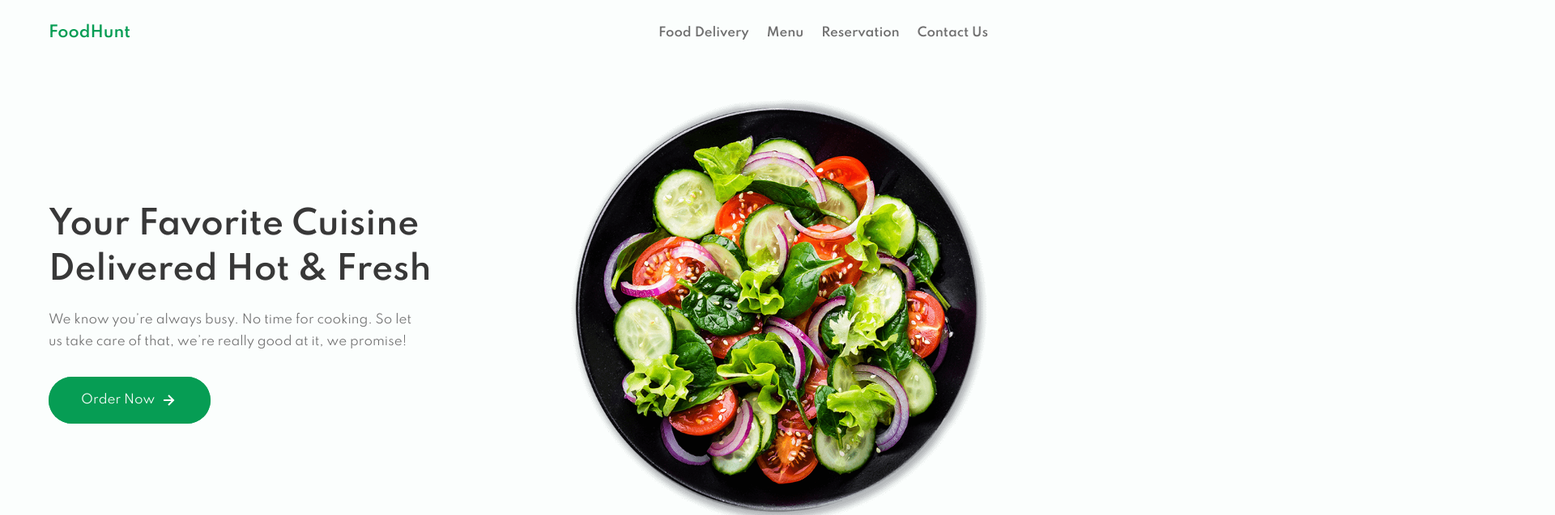
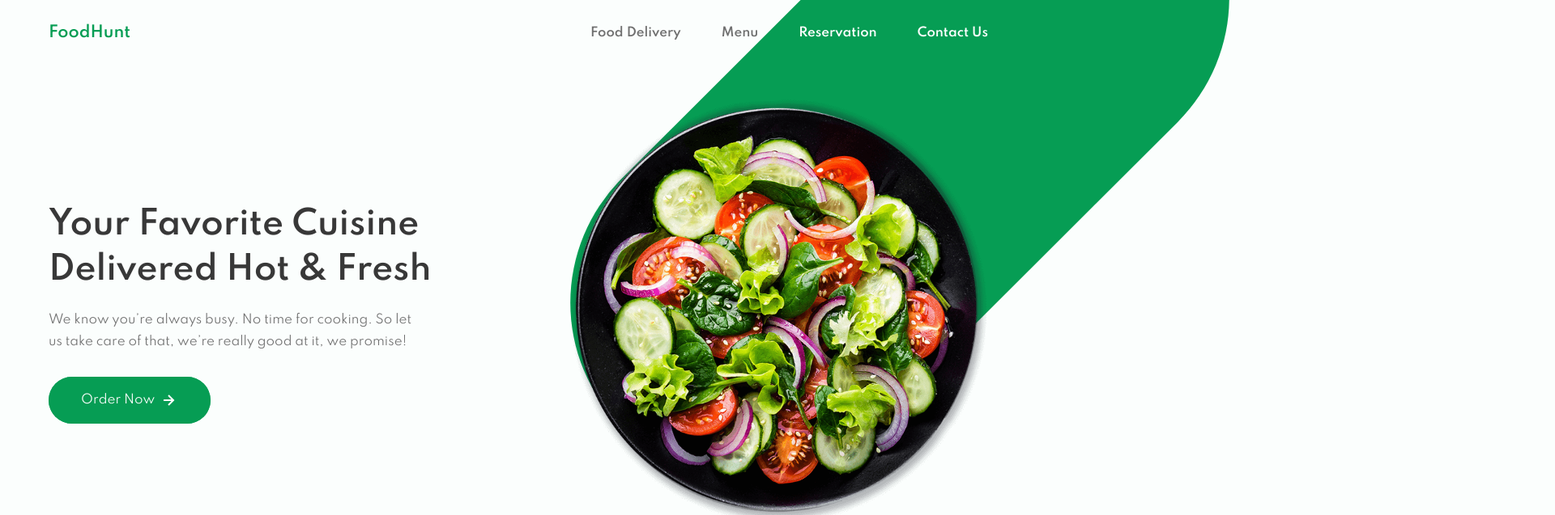
Before and after one commit to abdulsamadayoade/FoodHunt, a plain HTML site: page index.html in a window 1280 px wide. Shown: the top 637 px of the page at 81% size, 1920 px wide, since content can reach past the window. Drawn offline with nearby package versions, Linux system fonts and the light colour scheme; files that its build step writes are made by us from their sources.

Commit message:
Style the hero pattern

```diff
--- a/index.html
+++ b/index.html
@@ -23,10 +23,10 @@
                         <a href="#" class="nav__link">Menu</a>
                     </li>
                     <li class="nav__item">
-                        <a href="#" class="nav__link">Reservation</a>
+                        <a href="#" class="nav__link white">Reservation</a>
                     </li>
                     <li class="nav__item">
-                        <a href="#" class="nav__link">Contact Us</a>
+                        <a href="#" class="nav__link white">Contact Us</a>
                     </li>
                 </ul>
             </nav>
--- a/styles/sass/main.scss
+++ b/styles/sass/main.scss
@@ -54,6 +54,7 @@ body {
     background-color: var(--color-4);
     color: var(--color-3);
     font-size: 1.5rem;
+    overflow-x: hidden;
 }
 
 p {
@@ -196,7 +197,7 @@ h4 {
     }
 
     &__item:not(:last-child) {
-        margin-right: 2.2rem;
+        margin-right: 5rem;
     }
 
     &__link {
@@ -228,11 +229,35 @@ h4 {
         }
     }
 
+    .white {
+        color: var(--color-5);
+        position: relative;
+
+        &::after {
+            content: '';
+            position: absolute;
+            bottom: -1rem;
+            left: 50%;
+            transform: translateX(-50%);
+            width: 1rem;
+            height: 1rem;
+            background-color: var(--color-5);
+            border-radius: 50%;
+            opacity: 0;
+            transition: all .3s;
+        }
+
+        &:hover::after {
+            opacity: 1;
+        }
+    }
+
 }
 
 // HERO SECTION
 .hero {
     padding: 4rem 0;
+    position: relative;
 
     &__text {
         display: flex;
@@ -243,6 +268,20 @@ h4 {
             margin-bottom: 3rem;
         }
     }
+
+    &::before {
+        content: "";
+        background-image: url("../../images/bg-pattern.svg");
+        background-repeat: no-repeat;
+        background-position: top right;
+        position: absolute;
+        top: -100px;
+        right: -55%;
+        width: 100%;
+        height: 100%;
+        transform: rotate(180deg);
+        z-index: -1;
+      }
 }
 
 // SIGNATURE ITEMS SECTION
```
Also changed, not shown: styles/css/main.css.
